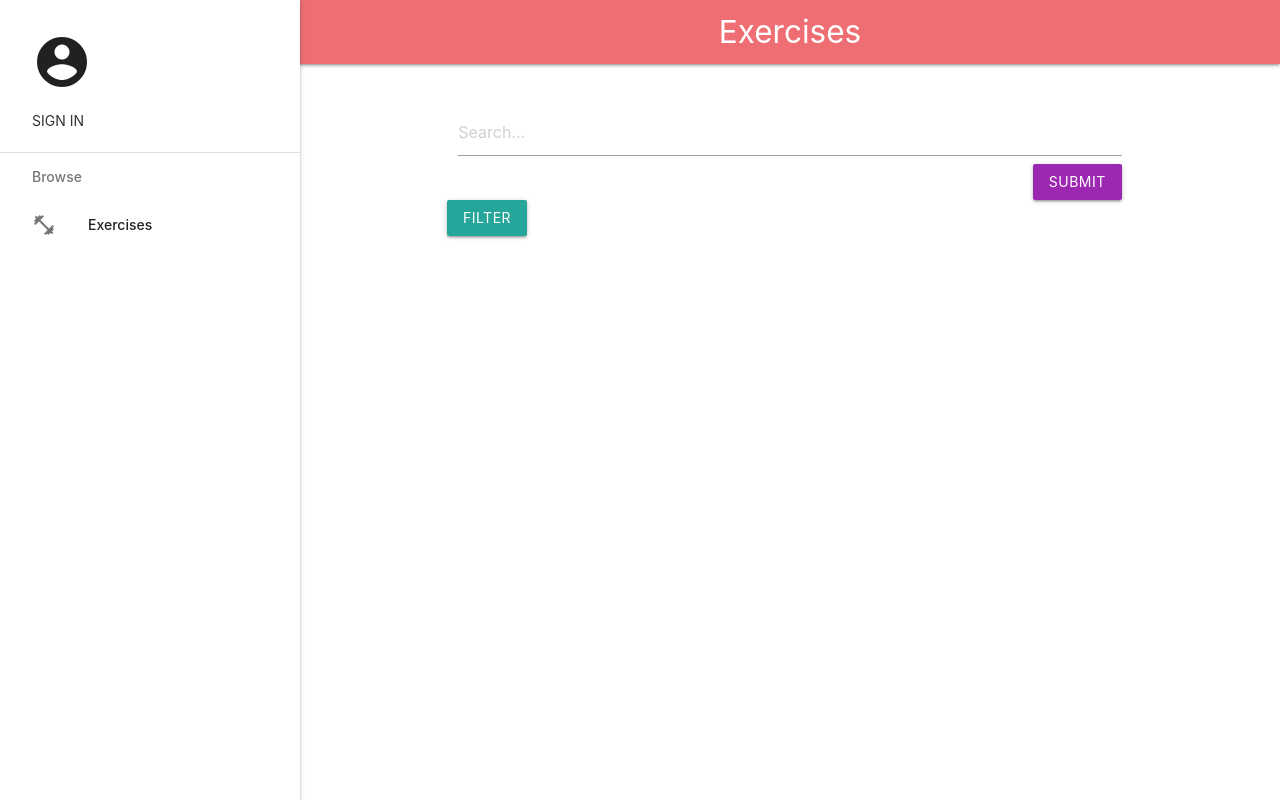
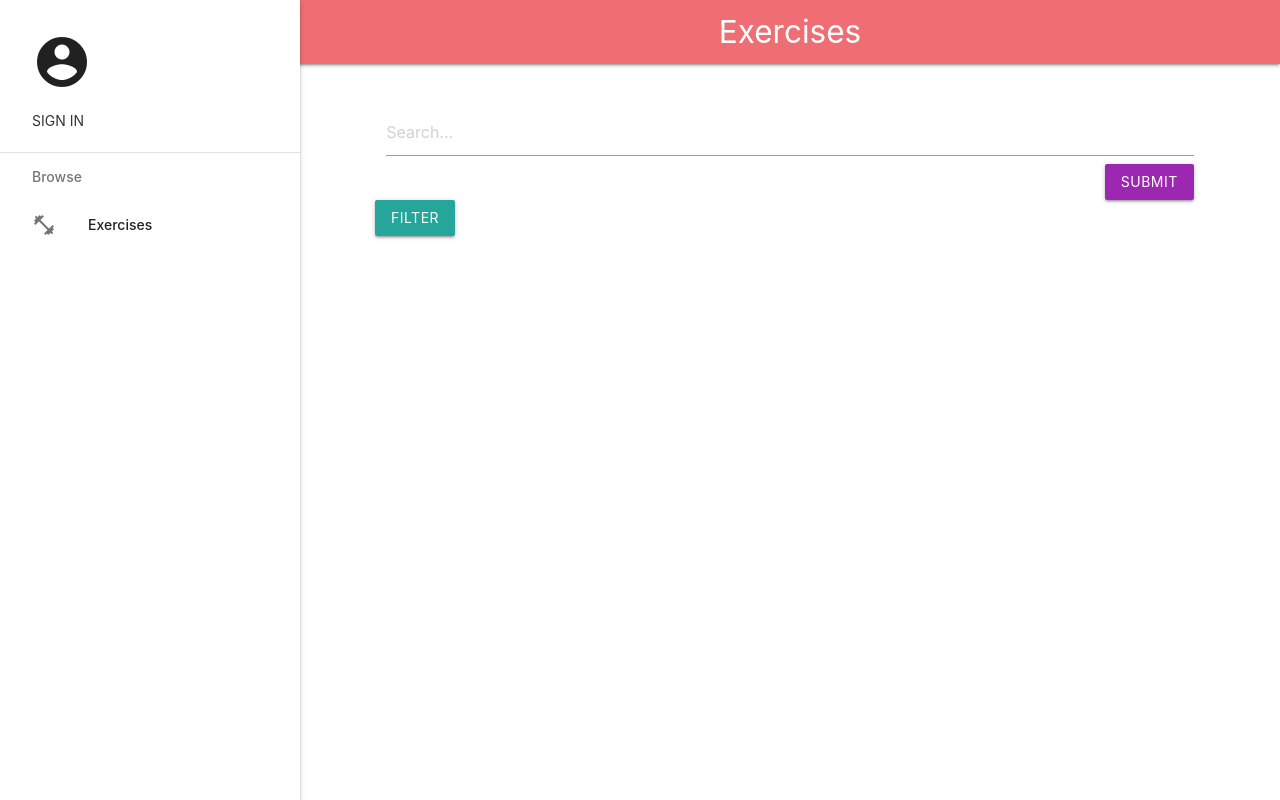
Before and after one commit to Tyrell-Lewis/Internal-Server-Error-1, a Flask app: page /exercises in a window 1280 px wide. Run offline with Flask 3, Linux system fonts and the light colour scheme; data that the repository does not hold is empty.

Commit message:
Changed content width in layout

```diff
--- a/App/templates/layout.html
+++ b/App/templates/layout.html
@@ -64,6 +64,10 @@
               padding-left: 300px;
           }
 
+          .container{
+            width: 100%;
+            padding: 0px 75px 0px 75px;
+          }
 
           .navbar-form label {
               color: white !important;
```
